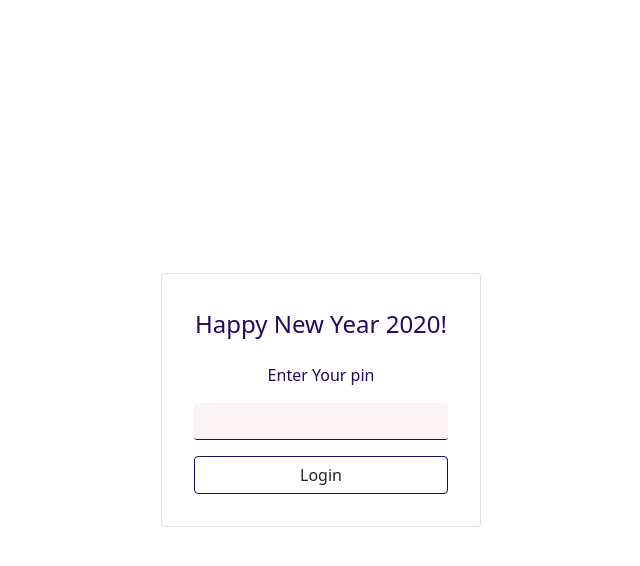
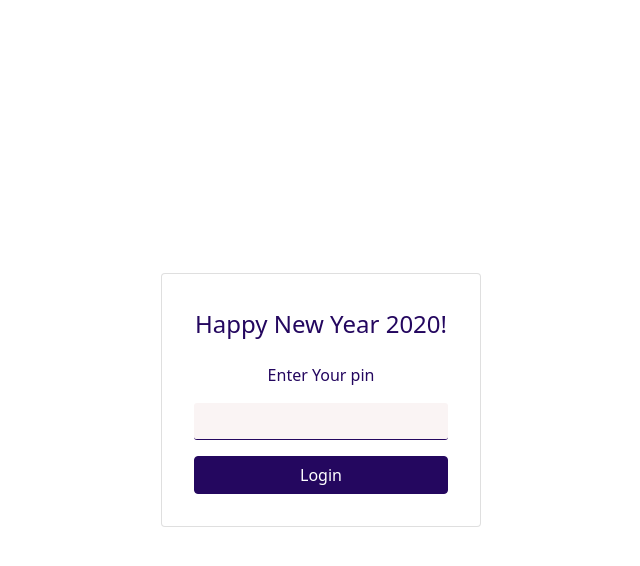
Before and after one commit to lokbiswa/newYears-BibleVerses, a plain HTML site: page index.html in a window 1280 px wide. In both pictures the pointer is over the button "Login". Shown: the whole page, without its empty margins (319-959 px from the left). Drawn offline with nearby package versions, Linux system fonts and the light colour scheme; a web font is replaced by a local one.

Commit message:
removed place holder

```diff
--- a/style.css
+++ b/style.css
@@ -16,6 +16,12 @@
 	color: #24075f;
 	width: 100%;
 }
+.btn:hover {
+	border: 1px solid #24075f;
+	color: white;
+	background: #24075f;
+	width: 100%;
+}
 input {
 	background: rgb(250, 244, 244) !important;
 	border-top: none !important;
```
